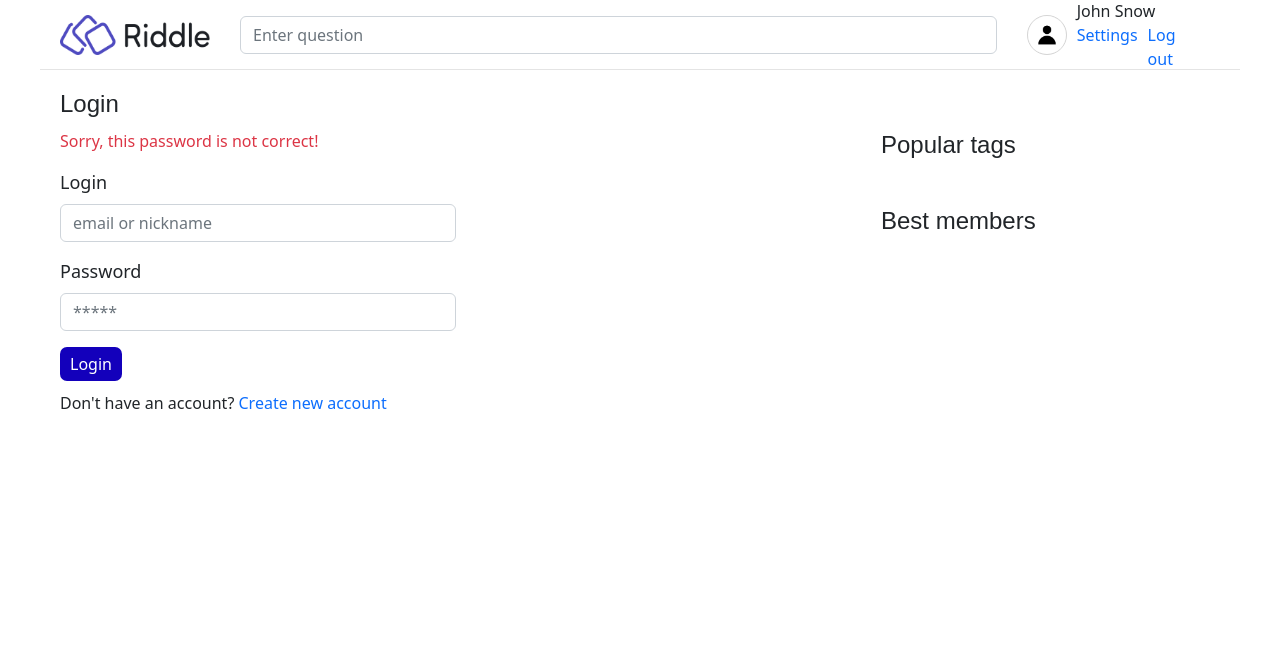
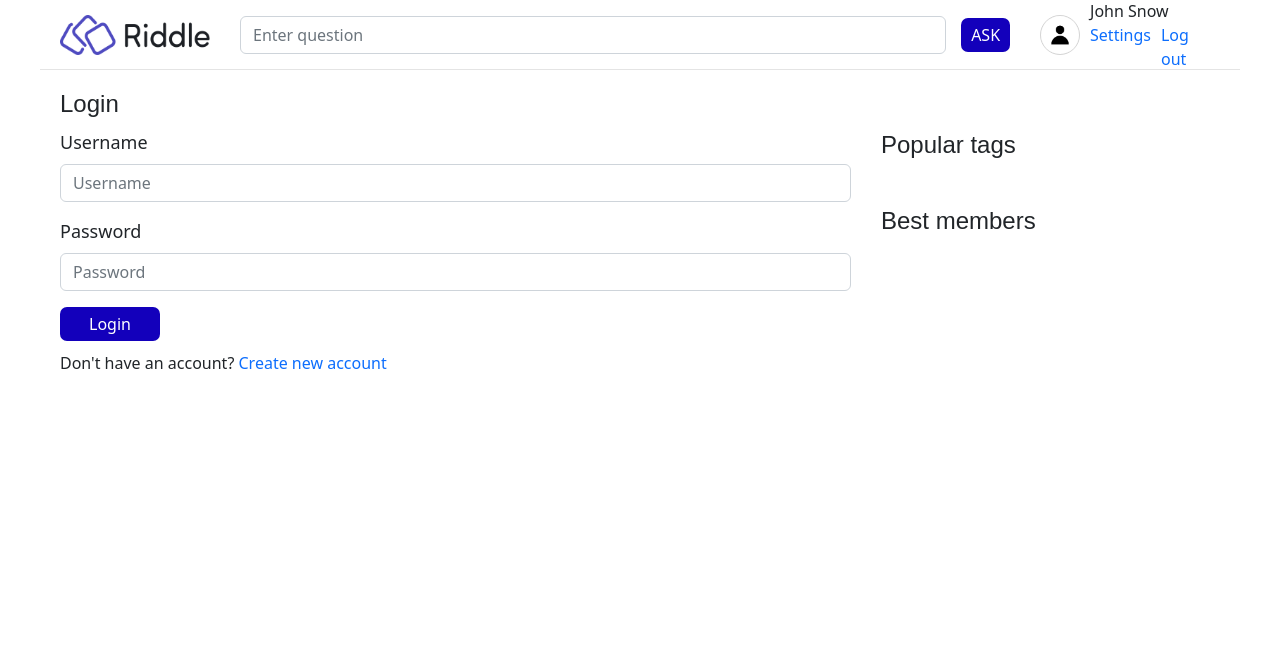
Before and after one commit to novakf/ask-answer-app, a Django app: page /login/ in a window 1280 px wide. Shown: the top 655 px of the page. Run offline with Django 4.2, Linux system fonts and the light colour scheme; data that the repository does not hold is empty; some libraries are stand-ins or nearby versions.

Commit message:
complete login form

```diff
--- /dev/null
+++ b/app/forms.py
@@ -0,0 +1,5 @@
+from django import forms
+
+class LoginForm(forms.Form):
+    username = forms.CharField()
+    password = forms.CharField(min_length=4, widget=forms.PasswordInput)
--- a/app/views.py
+++ b/app/views.py
@@ -1,9 +1,13 @@
-from django.shortcuts import render
-from django.http import HttpResponseNotFound, Http404
+from django.shortcuts import redirect, render
+from django.http import Http404
 from django.core.paginator import Paginator
+from django.contrib.auth import authenticate, login, logout
+from django.contrib.auth.decorators import login_required
+from django.views.decorators.csrf import csrf_protect
+from django.urls import reverse
+from app import forms
 from . import models
 import re
-
 
 def index(request):
     filter_param = request.GET.get('tab')
@@ -44,19 +48,41 @@ def question(request, question_id):
                'tags': tags, 'best_members': best_users}
     return render(request, "question.html", context)
 
+def log_out(request):
+    logout(request)
+    return redirect(reverse('login'))
 
 def signup(request):
     return render(request, 'signup.html')
 
 
-def login(request):
-    return render(request, 'login.html')
+@csrf_protect
+def log_in(request):
+    if request.method == "GET":
+      login_form = forms.LoginForm(request.GET)
+    if request.method == "POST":
+      login_form = forms.LoginForm(request.POST)
+      if login_form.is_valid():
+          user = authenticate(request=request, **login_form.cleaned_data)
+          if user is not None:
+              login(request, user)
+              if (request.POST.get('continue')):
+                  return redirect(request.POST.get('continue'))
+              else:
+                  return redirect('index')
+          login_form.add_error(None, "Wrong password or user does not exist")
+
+    tags = models.TagManager.mostPopular()
+    best_users = models.ProfileManager.mostPopular()
+    context = {'tags': tags, 'best_members': best_users, 'form': login_form}
+    return render(request, 'login.html', context=context)
 
 
 def settings(request):
     return render(request, 'settings.html')
 
 
+@login_required(login_url='/login', redirect_field_name='continue')
 def ask(request):
     return render(request, 'ask.html')
 
--- a/ask-answer/settings.py
+++ b/ask-answer/settings.py
@@ -32,6 +32,7 @@ ALLOWED_HOSTS = ['*']
 
 INSTALLED_APPS = [
     'app',
+    'django_bootstrap5',
     'django.contrib.admin',
     'django.contrib.auth',
     'django.contrib.contenttypes',
@@ -125,6 +126,9 @@ STATICFILES_DIRS = [
     BASE_DIR / 'static'
 ]
 
+MEDIA_ROOT = BASE_DIR / 'upload'
+MEDIA_URL = '/upload/'
+
 # Default primary key field type
 # https://docs.djangoproject.com/en/4.2/ref/settings/#default-auto-field
 
--- a/ask-answer/urls.py
+++ b/ask-answer/urls.py
@@ -5,7 +5,8 @@ from app import views
 urlpatterns = [
     path('', views.index, name="index"),
     path('signup/', views.signup, name="signup"),
-    path('login/', views.login, name="login"),
+    path('login/', views.log_in, name="login"),
+    path('logout/', views.log_out, name="logout"),
     path('question/<int:question_id>/', views.question, name="question"),
     path('ask/', views.ask, name="ask"),
     path('tag/<str:tag_name>/', views.tag, name="tag"),
--- a/static/css/base.css
+++ b/static/css/base.css
@@ -75,14 +75,16 @@ a {
   border-radius: 7px;
   padding: 5px 10px;
   font-size: 16px;
+}
 
-  &:hover {
-    background: #1c2fd6;
-  }
+.button:hover {
+  background: #1c2fd6;
+  color: #fff;
+}
 
-  &:active {
-    background: #2b3ff0;
-  }
+.button:active {
+  background: #2b3ff0;
+  color: #fff;
 }
 
 .avatar-container {
@@ -170,6 +172,14 @@ a {
   gap: 20px;
 }
 
+.logout {
+  transition: 0.2s;
+}
+
+.logout:hover {
+  color: red;
+}
+
 .tag-button {
   background: #dff2ff;
   border-radius: 10px;
--- a/templates/common/base.html
+++ b/templates/common/base.html
@@ -34,6 +34,7 @@
         aria-label="question"
         aria-describedby="basic-addon1"
       />
+      <a href="{% url "ask" %}" class='button' style="margin-left: 15px;">ASK</a>
       <div class="user-container">
         <a href="">
           <div class="avatar-container">
@@ -44,7 +45,7 @@
           <div class="user-name">John Snow</div>
           <div class="user-action">
             <a href="/settings">Settings</a>
-            <a href="/login">Log out</a>
+            <a href="{% url "logout" %}" class="logout">Log out</a>
           </div>
         </div>
       </div>
--- a/templates/login.html
+++ b/templates/login.html
@@ -1,31 +1,14 @@
 {% extends "common/base.html" %}
+{% load django_bootstrap5 %}
 
 {% block content%}
 <div class="login">
   <h2 class="title">Login</h2>
-  <p class="text-danger">Sorry, this password is not correct!</p>
-  <form class="col-sm-6">
-    <div class="mb-3">
-      <label for="inputLogin" class="form-label">Login</label>
-      <input
-        type="text"
-        class="form-control"
-        id="inputLogin"
-        placeholder="email or nickname"
-      />
-    </div>
-    <div class="mb-3">
-      <label for="inputPassword" class="form-label"
-        >Password</label
-      >
-      <input
-        type="password"
-        class="form-control"
-        id="inputPassword"
-        placeholder="*****"
-      />
-    </div>
-    <button type="submit" class="button">Login</button>
+  <form method="post" action="{% url 'login' %}" novalidate>
+    {% csrf_token %}
+    {% bootstrap_form form %}
+    <input type="hidden" name="continue" value="{{ request.GET.continue }}" />
+    <button type="submit" class="button" style="width: 100px;">Login</button>
     <div class="hint">
       Don't have an account? <a href="/signup">Create new account</a>
     </div>
```
Also changed, not shown: static/css/login.css (+40 -1 lines), uploads/users/default-avatar.jpg (added).
